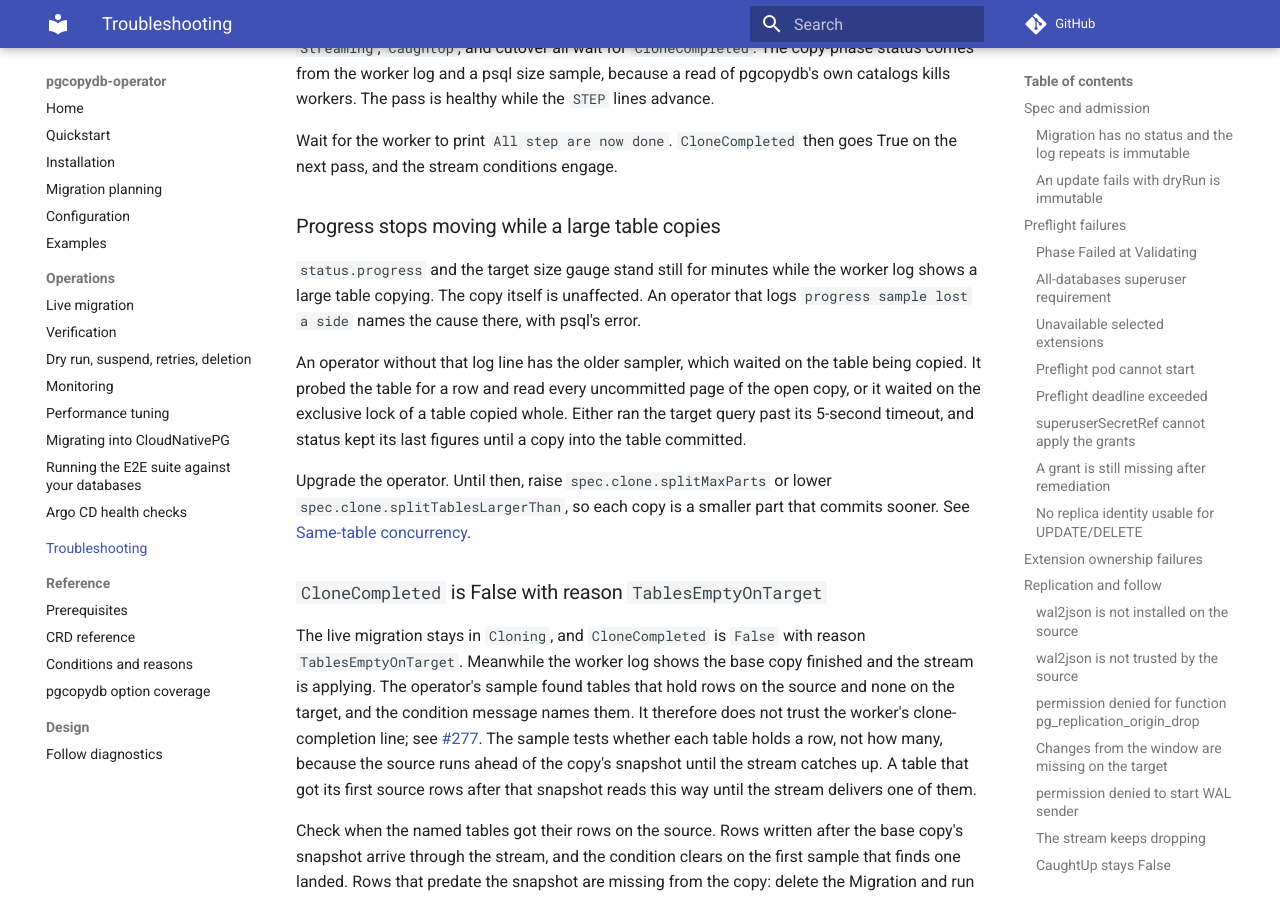
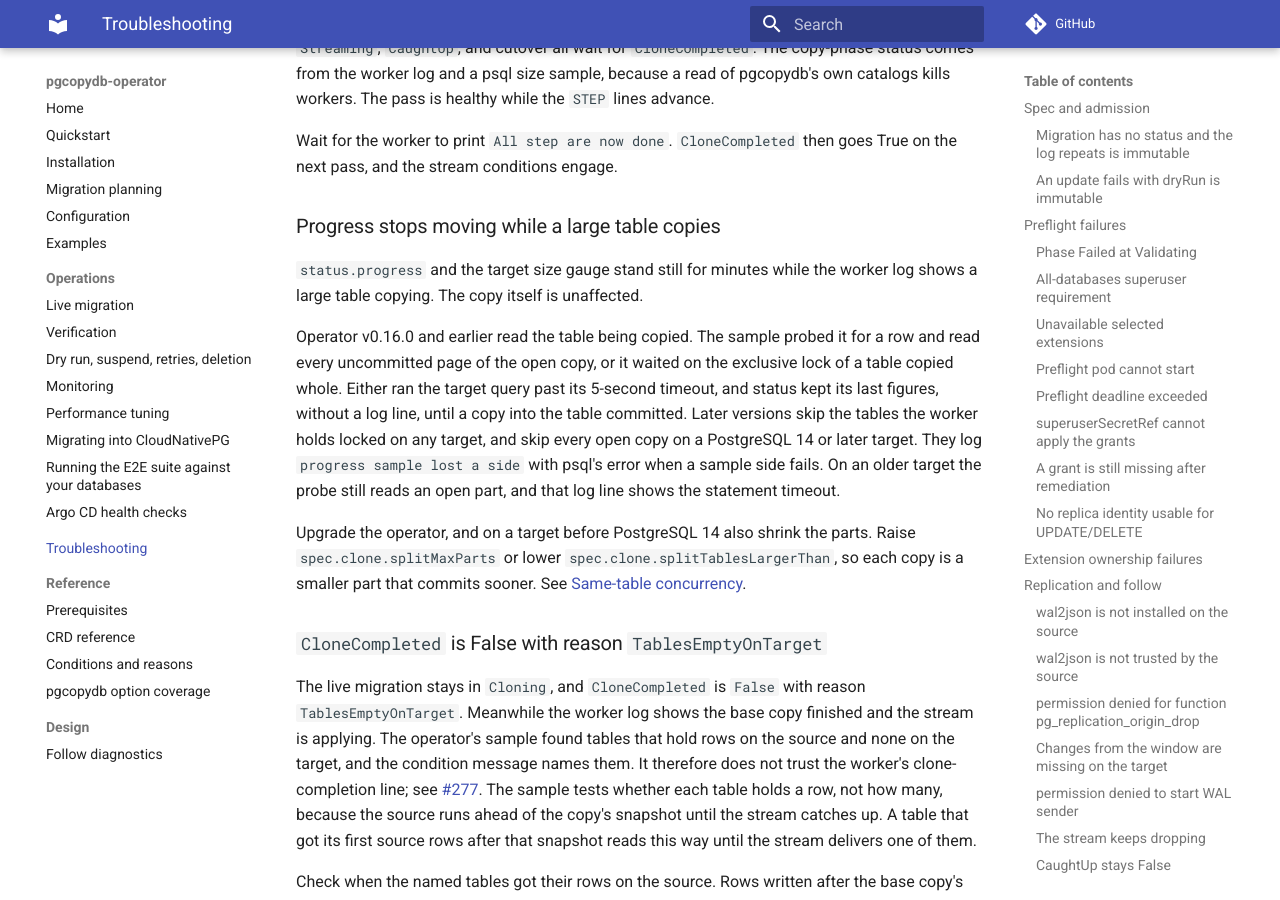
Before and after one commit to ydixken/pgcopydb-operator, an MkDocs documentation site: the page built from docs/troubleshooting.md, in a window 1280 px wide and 900 px high, scrolled down 8487 px. Built offline with MkDocs 1.6.1 and Material for MkDocs 9.7.7, drawn with Linux system fonts in a browser that asks for light colours; comment, search, counter and statistics services are not loaded.

Commit message:
docs: qualify progress sampling by target version
Say which sampler behaviour needs a PostgreSQL 14 target, name the operator
releases that froze progress instead of the absence of a log line, and bring
the Tables and Bytes tile descriptions in line with monitoring.md.

```diff
--- a/docs/troubleshooting.md
+++ b/docs/troubleshooting.md
@@ -294,14 +294,16 @@ Wait for the worker to print `All step are now done`.
 
 `status.progress` and the target size gauge stand still for minutes while the worker log shows a large table copying.
 The copy itself is unaffected.
-An operator that logs `progress sample lost a side` names the cause there, with psql's error.
 
-An operator without that log line has the older sampler, which waited on the table being copied.
-It probed the table for a row and read every uncommitted page of the open copy, or it waited on the exclusive lock of a table copied whole.
-Either ran the target query past its 5-second timeout, and status kept its last figures until a copy into the table committed.
+Operator v0.16.0 and earlier read the table being copied.
+The sample probed it for a row and read every uncommitted page of the open copy, or it waited on the exclusive lock of a table copied whole.
+Either ran the target query past its 5-second timeout, and status kept its last figures, without a log line, until a copy into the table committed.
+Later versions skip the tables the worker holds locked on any target, and skip every open copy on a PostgreSQL 14 or later target.
+They log `progress sample lost a side` with psql's error when a sample side fails.
+On an older target the probe still reads an open part, and that log line shows the statement timeout.
 
-Upgrade the operator.
-Until then, raise `spec.clone.splitMaxParts` or lower `spec.clone.splitTablesLargerThan`, so each copy is a smaller part that commits sooner.
+Upgrade the operator, and on a target before PostgreSQL 14 also shrink the parts.
+Raise `spec.clone.splitMaxParts` or lower `spec.clone.splitTablesLargerThan`, so each copy is a smaller part that commits sooner.
 See [Same-table concurrency](operations/performance.md#same-table-concurrency).
 
 ### `CloneCompleted` is False with reason `TablesEmptyOnTarget`
```
Also changed, not shown: docs/operations/monitoring.md (+6 -3 lines), 1 other file.
